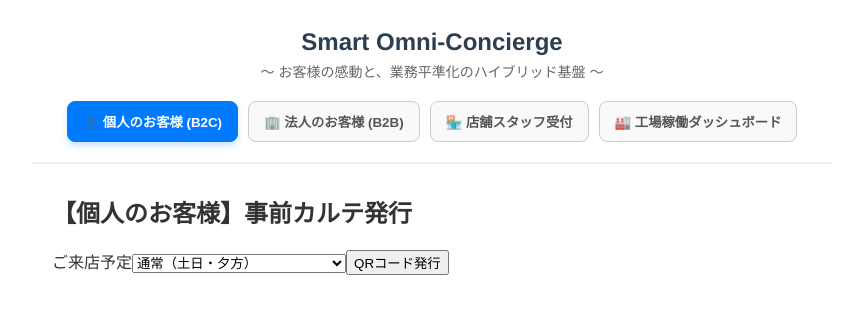
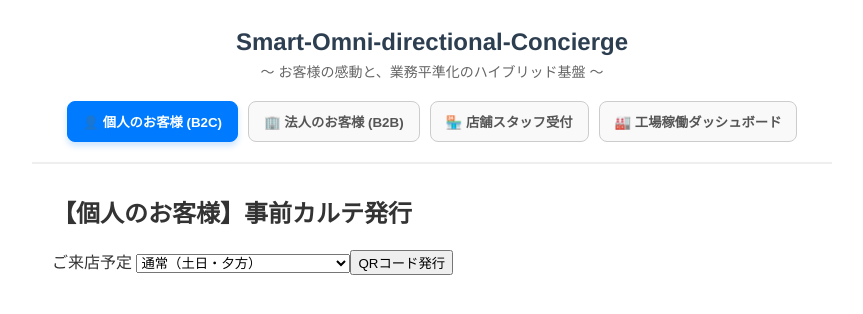
Before and after one commit to Yuuki-Creat/Smart-Omni-directional-Concierge, a Vue app in the folder frontend/: page / in a window 1280 px wide. Shown: the top 314 px of the page, without its empty margins (208-1071 px from the left). Built offline with nearby package versions, Linux system fonts and the light colour scheme.

Commit message:
フロントエンド修正中

```diff
--- a/frontend/index.html
+++ b/frontend/index.html
@@ -3,7 +3,7 @@
   <head>
     <meta charset="UTF-8" />
     <meta name="viewport" content="width=device-width, initial-scale=1.0" />
-    <title>Smart Omni-Concierge</title>
+    <title>Smart-Omni-directional-Concierge</title>
   </head>
   <body>
     <!-- Vueアプリがマウント（展開）される空の箱 -->
--- a/frontend/src/App.vue
+++ b/frontend/src/App.vue
@@ -2,7 +2,7 @@
 <template>
   <div id="app-container">
     <header class="app-header">
-      <h1>Smart Omni-Concierge</h1>
+      <h1>Smart-Omni-directional-Concierge</h1>
       <p class="subtitle">〜 お客様の感動と、業務平準化のハイブリッド基盤 〜</p>
 
       <!-- ロール（役割）切り替え用のナビゲーション -->
--- a/frontend/src/components/client/IndividualUI.vue
+++ b/frontend/src/components/client/IndividualUI.vue
@@ -3,7 +3,7 @@
     <div class="card">
         <h2>【個人のお客様】事前カルテ発行</h2>
         <form @submit.prevent="handleSubmit" v-if="!ticketId">
-            <label>ご来店予定</label>
+            <label>ご来店予定 </label>
             <select v-model="form.visit_time">
                 <option value="混雑">通常（土日・夕方）</option>
                 <option value="オフピーク">平日 13:00~15:00（500pt還元）</option>
--- a/frontend/src/components/staff/StoreRecp.vue
+++ b/frontend/src/components/staff/StoreRecp.vue
@@ -4,7 +4,7 @@
         <h2>【店舗スタッフ】スマート受付</h2>
         <form @submit.prevent="handleReception">
             <input v-model="ticketId" placeholder="QRデータ（例：IND-123456）" required>
-            <button type="submit">受付完了</button>
+            <button type="submit"> 受付完了</button>
         </form>
         <p v-if="message" class="result-msg">{{ message }}</p>
     </div>
```
Also changed, not shown: 2 other files (tests, documents, lock files or other folders).
